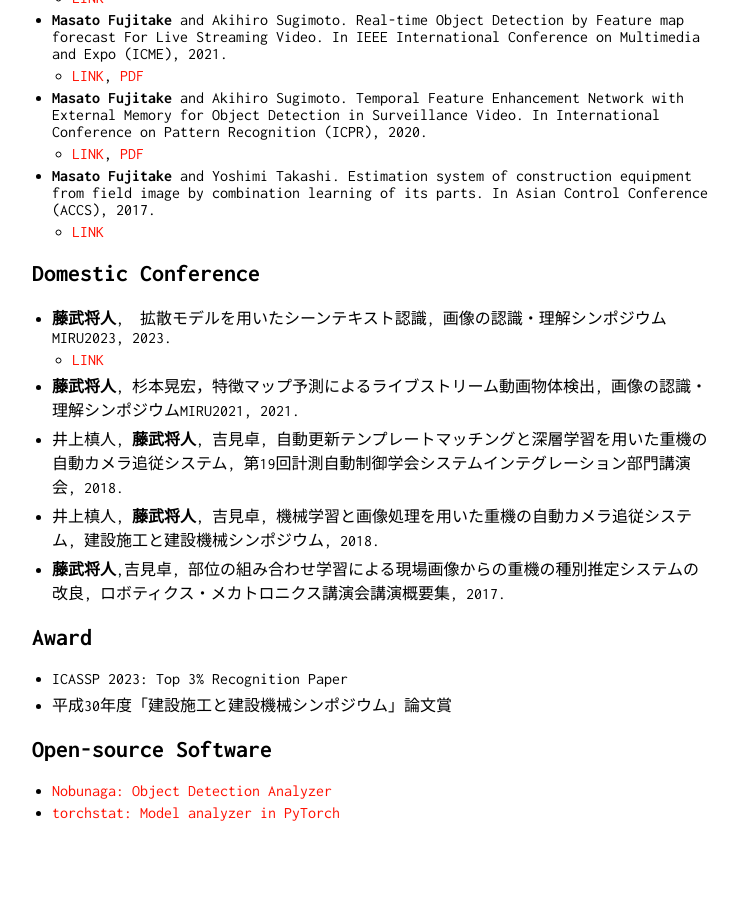
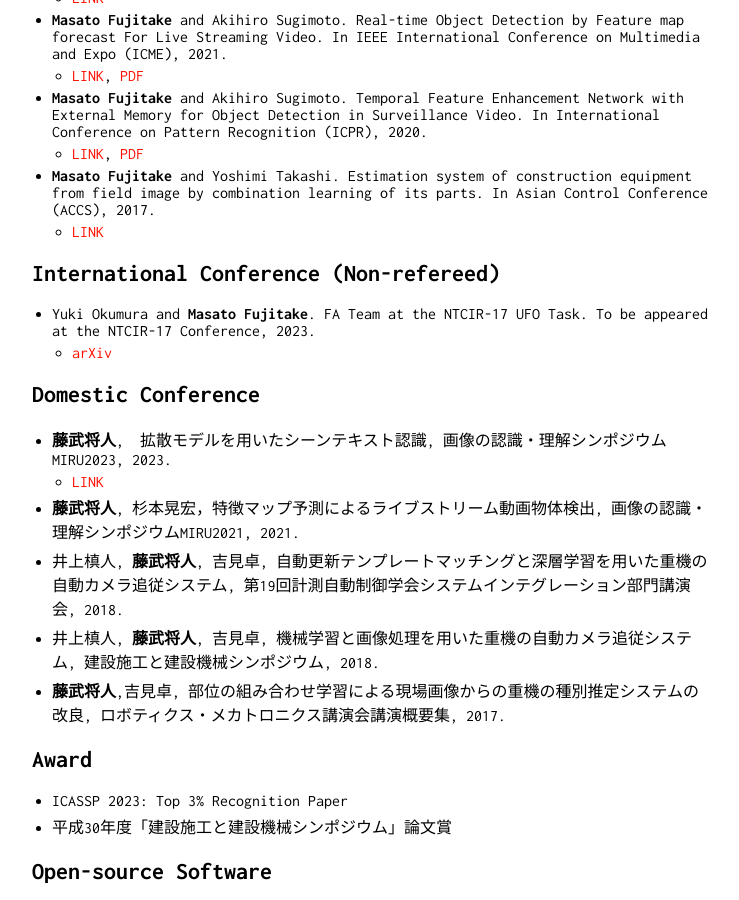
Before and after one commit to Swall0w/Swall0w.github.io, a Jekyll site: the page built from publications.md, in a window 1280 px wide and 900 px high, scrolled down 889 px. Shown: the whole window, without its empty margins (258-997 px from the left). Built offline with Jekyll 4.4.1, drawn with Linux system fonts in a browser that asks for light colours; our own code applies the rules of GitHub Pages for plain Markdown files; before the commit the page ends 1710 px from its top, so only the background shows below that.

Commit message:
Update publications.md

```diff
--- a/publications.md
+++ b/publications.md
@@ -33,6 +33,9 @@ layout: default
 - **Masato Fujitake** and Yoshimi Takashi. Estimation system of construction equipment from field image by combination learning of its parts. In Asian Control Conference (ACCS), 2017.
   - [LINK](https://ieeexplore.ieee.org/document/8287425)
 
+## International Conference (Non-refereed)
+- Yuki Okumura and **Masato Fujitake**. FA Team at the NTCIR-17 UFO Task. To be appeared at the NTCIR-17 Conference, 2023.
+  -  [arXiv](https://arxiv.org/abs/2310.20322)
 
 ## Domestic Conference
 - **藤武将人**,　拡散モデルを用いたシーンテキスト認識, 画像の認識・理解シンポジウムMIRU2023, 2023.
```
